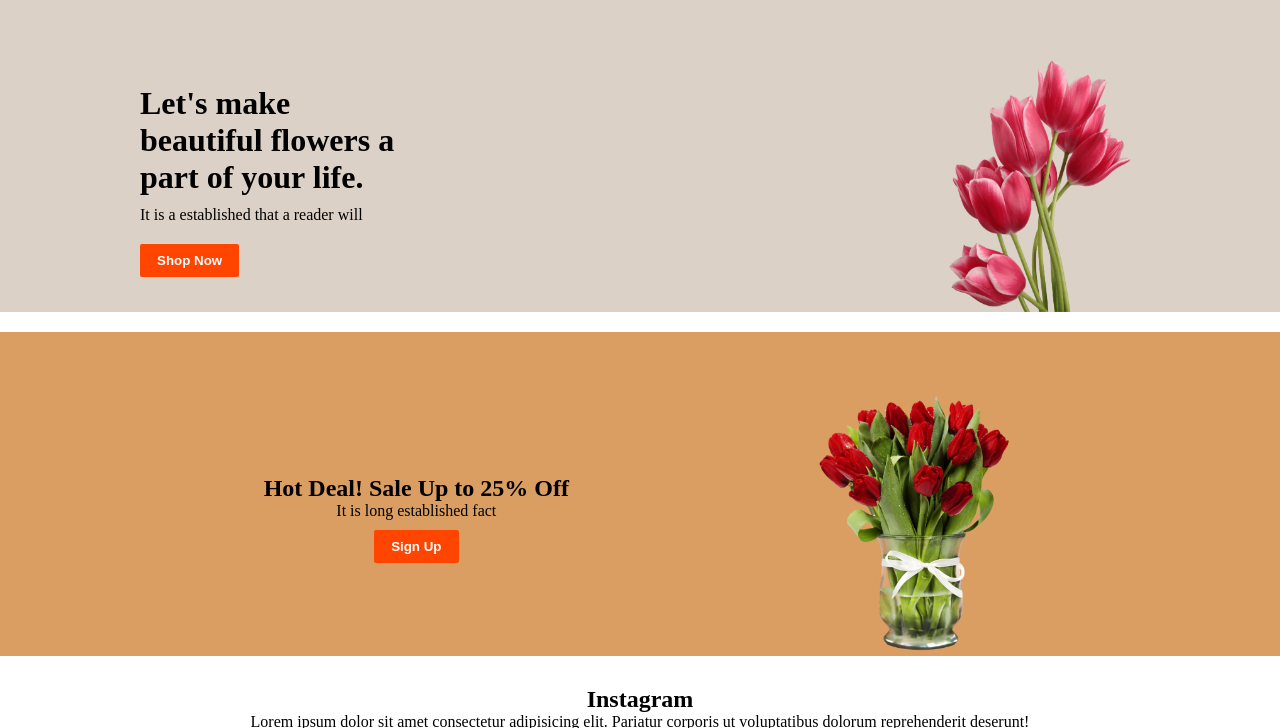
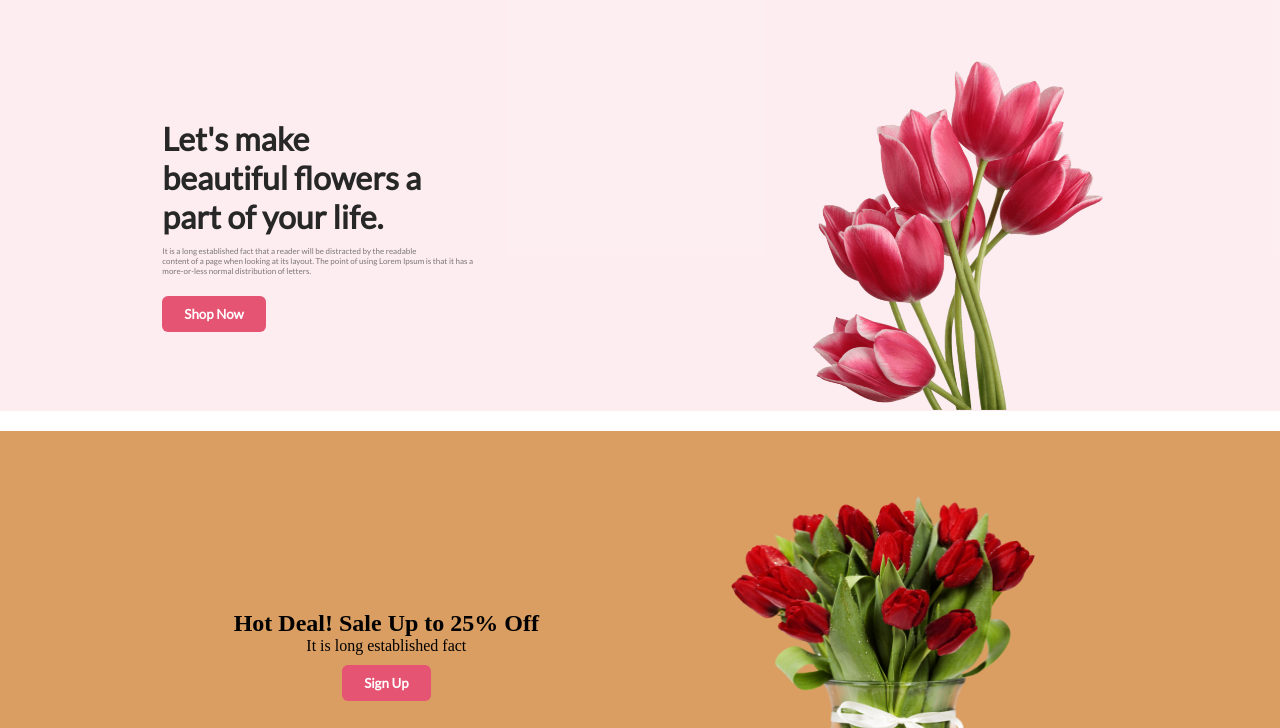
Before and after one commit to Jibonmahmudwd/flower-shop-assignment-j, a plain HTML site: page index.html in a window 1280 px wide. Shown: the top 728 px of the page. Drawn offline with Linux system fonts and the light colour scheme.

Commit message:
here the header design completed

```diff
--- a/index.html
+++ b/index.html
@@ -5,6 +5,7 @@
     <meta name="viewport" content="width=1, initial-scale=1.0">
     <title>Online Flower Shop</title>
     <link rel="shortcut icon" href="favicon.ico" type="image/x-icon">
+    <link href='https://fonts.googleapis.com/css?family=Lato' rel='stylesheet'>
     <link rel="stylesheet" href="style.css">
 
 </head>
@@ -12,7 +13,8 @@
     <header class="head-container">
         <div class="head-text">
             <h1>Let's make <br> beautiful flowers a <br> part of your life.</h1>
-                <p>It is a established that a reader will </p>
+            <p>It is a long established fact that a reader will be distracted by the readable <br> content of a page when looking at its layout. The point of using Lorem Ipsum is that it has a <br>
+                    more-or-less normal distribution of letters. </p>
 
             <button class="btn">Shop Now</button>
         </div>
--- a/style.css
+++ b/style.css
@@ -5,11 +5,12 @@
 }
 /* common style */
   .btn{
+    font-family: Lato;
     color:white;
-    background: orangered;
+    background: #E55473;
     border: none;
-    border-radius: 2px;
-    padding: 9px 17px;
+    border-radius: 6px;
+    padding: 10px 22px;
     margin: 10px 0px;
     font-weight: bolder;
 
@@ -19,22 +20,29 @@
 
 /* header style start here */
 .head-container{
-    background-color:rgb(219, 209, 199);
+    background-color:rgba(229, 84, 115, 0.10);
 
     display: flex;
-    justify-content: space-between;
+    justify-content: space-around;
     align-items: center;
-
-    padding:60px 140px 0px;
+    padding:60px 0px 10px 0px;
 }
-
+.head-text>h1{
+    color: #272727;
+    font-family: Lato;
+}
 .head-text>p{
     margin: 10px 0px;
+    font-size: 8px;
+    color: rgba(39, 39, 39, 0.60);
+    font-family: Lato;
+
 }
 
 .head-img>img{
-    width:200px;
-    margin-bottom: -3.99px;
+    width:320px;
+    height: 350px;
+    margin-bottom: -13.5px;
 }
 /* header style end here */
 
```
Lines whose indentation alone changed are shown as unchanged.
